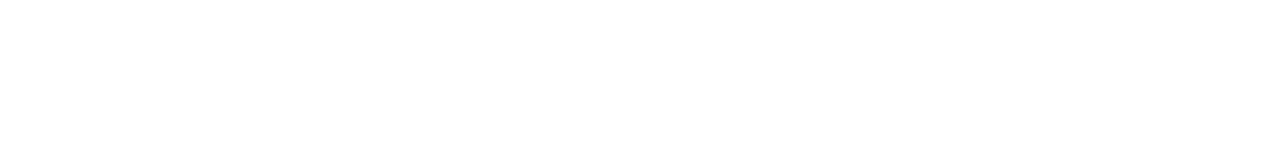
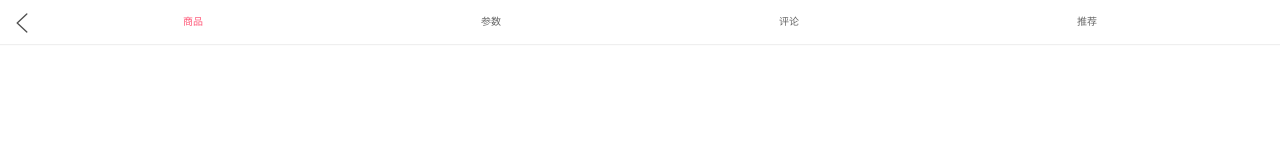
Before and after one commit to maxsehng/vue-mall, a Vue app: page /detail/1 in a window 1280 px wide. Shown: the top 160 px of the page. Built offline with nearby package versions, Linux system fonts and the light colour scheme.

Commit message:
11/26 last change

```diff
--- a/src/App.vue
+++ b/src/App.vue
@@ -1,6 +1,8 @@
 <template>
   <div id="app">
+      <keep-alive>
     <router-view></router-view>
+      </keep-alive>
     <main-tab-bar></main-tab-bar>
   </div>
 </template>
--- a/src/components/common/scroll/Scroll.vue
+++ b/src/components/common/scroll/Scroll.vue
@@ -55,6 +55,9 @@
         },
         refresh(){
             this.scroll.refresh()
+        },
+        getScrollY(){
+            return this.scroll.y
         }
     }
 }
--- a/src/components/content/goods/GoodsLlistItem.vue
+++ b/src/components/content/goods/GoodsLlistItem.vue
@@ -1,5 +1,5 @@
 <template>
-    <div class='goods-item'>
+    <div class='goods-item' @click= "itemClick">
         <img :src="goodsItem.show.img" alt="" @load = 'imageLoad'>
         <div class="goods-info">
             <p>{{goodsItem.title}}</p>
@@ -23,6 +23,10 @@
     methods:{
       imageLoad(){
         this.$bus.$emit('itemImageLoad')
+      },
+      itemClick(){
+        this.$router.push('./detail/' + this.goodsItem.iid)
+        // 这里跳转路由到该带有iid的路径将iid传入其中
       }
     }
 }
--- /dev/null
+++ b/src/views/detail/Detail.vue
@@ -0,0 +1,30 @@
+<template>
+    <div id="detail">
+        <!-- 导航栏 -->
+        <detail-nav-bar></detail-nav-bar>
+    </div>
+</template>
+
+<script>
+import DetailNavBar  from './childComps/DetailNavBar'
+export default {
+    name:'Detail',
+    components:{
+        DetailNavBar
+    },
+    data(){
+        return {
+            iid: null
+        }
+    },
+    created() {
+        this.iid = this.$route.params.iid
+        // 将从GoodsListItem组件中的iid拿过来存到本组件的data中
+
+    }
+}
+</script>
+
+<style scoped>
+
+</style>
--- /dev/null
+++ b/src/views/detail/childComps/DetailNavBar.vue
@@ -0,0 +1,58 @@
+<template>
+    <nav-bar>
+        <div slot="left" class="back" @click="backClick">
+            <img src="~assets/img/common/back.svg" alt="">
+        </div>
+            <div slot="center" class="title">
+                <div v-for="(item , index) in titles"
+                class="title-item"
+                :class="{active: index === currentIndex}"
+                @click="titleClick(index)"
+                >
+                {{ item }}
+                </div>
+            </div>
+    </nav-bar>
+</template>
+
+<script>
+import NavBar from 'components/common/NavBar/NavBar'
+
+export default {
+    name:'DetailNavBar',
+    components:{
+        NavBar
+    },
+    data(){
+        return {
+            titles:['商品','参数','评论','推荐'],
+            currentIndex: 0
+        }
+    },
+    methods:{
+        titleClick(index){
+            this.currentIndex = index
+        },
+        backClick(){
+            this.$router.back()
+            //调用$router的back()方法 返回上一次历史记录
+        }
+    }
+}
+</script>
+
+<style scoped>
+    .title{
+        display: flex;
+        font-size: 10px;
+    }
+    .title-item{
+        flex: 1;
+    }
+    .active{
+        color: var(--color-high-text)
+    }
+    .back{
+        margin-top: 7px;
+    }
+</style>
--- a/src/views/home/Home.vue
+++ b/src/views/home/Home.vue
@@ -5,9 +5,8 @@
         </nav-bar>
 
         <tab-control :titles="['流行','新款','精选']"
-
         @tabClick= 'tabClick'
-        ref = 'tabControl' class="tab-control" v-show="isTabFixed"
+        ref = 'tabControl1' class="tab-control" v-show="isTabFixed"
         ></tab-control>
 
         <!-- 只显示基本的逻辑，至于逻辑具体怎么展示，交给组件本身，这样使代码显得不那么臃肿 -->
@@ -28,7 +27,7 @@
 
         <tab-control :titles="['流行','新款','精选']"
         @tabClick='tabClick'
-        ref = 'tabControl'
+        ref = 'tabControl2'
 
         ></tab-control>
 
@@ -84,7 +83,8 @@
             currentType:'pop',
             isShowBackTop:true,
             tabOffsetTop:597,
-            isTabFixed:false
+            isTabFixed:false,
+            saveY: 0
         }
     },
     created(){
@@ -108,10 +108,17 @@
 
         //使用$el 可以获取组件元素
     },
+    activated() {
+           this.$refs.scroll.scrollTo(0, this.saveY ,0)
+           this.$refs.scroll.refresh()
+    },
+    deactivated() {
+            this.saveY = this.$refs.scroll.getScrollY()
+    },
     computed: {
         showGoods(){
             return this.goods[this.currentType].list
-        }
+        },
     },
     methods:{
         //  网络请求相关的方法
@@ -156,6 +163,8 @@
                 case 2:
                     this.currentType ='sell'
             }
+            this.$refs.tabControl1.currentIndex = index;
+            this.$refs.tabControl2.currentIndex = index;
         },
         loadMore(){
             this.getHomeGoodsData(this.currentType)
@@ -172,9 +181,10 @@
             this.isTabFixed = (-position.y) > this.tabOffsetTop
         },
         swiperLoad(){
-            console.log(this.$refs.tabControl.$el.offsetTop);
+            // console.log(this.$refs.tabControl2.$el.offsetTop);
 
-        }
+        },
+
     }
 }
 </script>
```
Also changed, not shown: src/router/index.js (+7 -0 lines).
